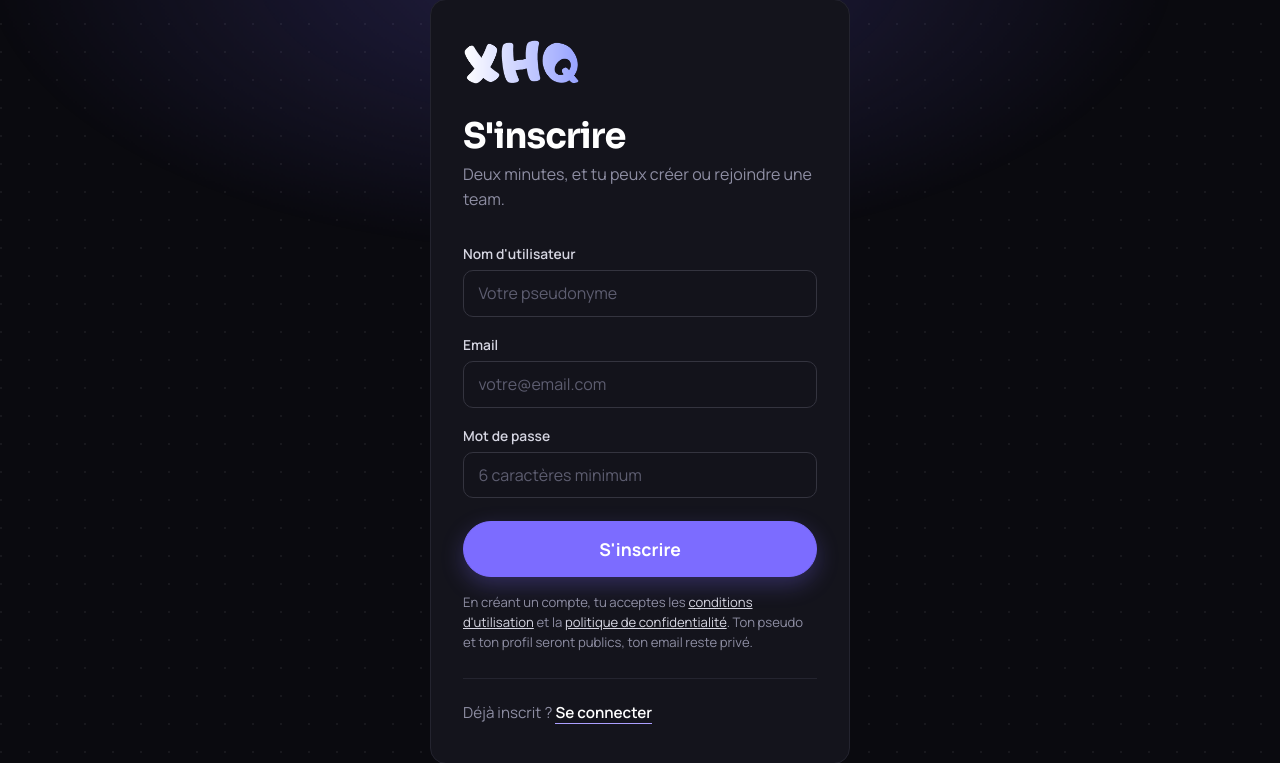
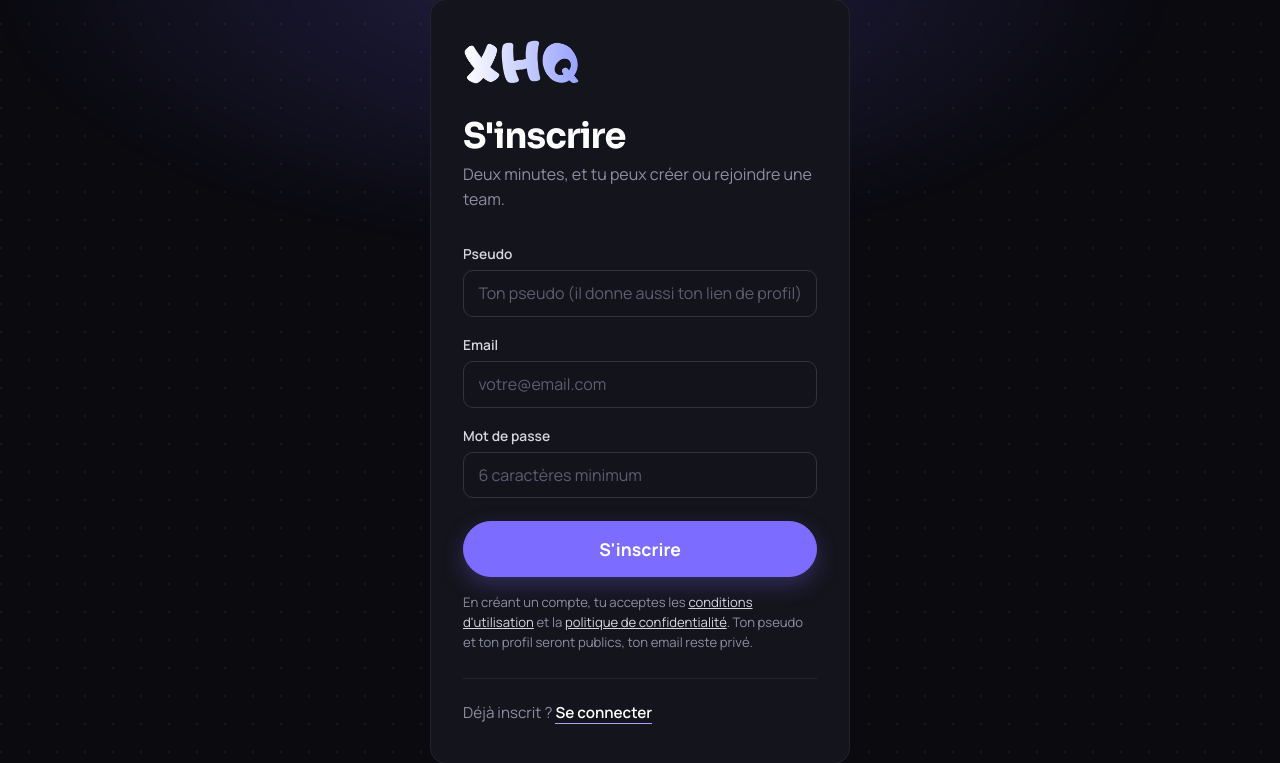
Before and after one commit to xhqtournamentsupport-crypto/tournoi-brawlstars, a Flask app: page /signup in a window 1280 px wide. Shown: the part 117-880 px from the top of the page. Run offline with Flask 3, Linux system fonts and the light colour scheme; data comes from the database, SQL or seed files in the repository.

Commit message:
Un seul nom à choisir : le pseudo, le lien @ du profil en découle automatiquement
- profil : champ « Pseudo » modifiable (3 changements, 30 jours entre deux ; majuscules libres),
  le lien /u/… se met à jour tout seul
- le préfixe « XHQ » est réservé aux admins (évite qu'un joueur se fasse passer pour l'orga)
- remise à zéro unique des compteurs de changement pour tout le monde

Co-Authored-By: Claude Opus 5.5 <noreply@anthropic.com>
Claude-Session: https://claude.ai/code/session_01MeJ8piDkAFpaiAadDwDh64

```diff
--- a/app.py
+++ b/app.py
@@ -549,6 +549,11 @@ def init_db():
     ajouter_colonne(c, 'users', 'handle', 'TEXT')
     ajouter_colonne(c, 'users', 'handle_changements', 'INTEGER DEFAULT 0')
     ajouter_colonne(c, 'users', 'handle_modifie_at', 'TEXT')
+    # Migration unique : pseudo et @identifiant ne font plus qu'un ; chacun repart avec ses 3 changements
+    if not c.execute("SELECT 1 FROM parametres WHERE cle = 'pseudo_unique'").fetchone():
+        c.execute('UPDATE users SET handle_changements = 0, handle_modifie_at = NULL')
+        c.execute("INSERT OR REPLACE INTO parametres (cle, valeur) VALUES ('pseudo_unique', '1')")
+
     for col, definition in (('logo', 'TEXT'), ('embleme', 'TEXT'), ('banniere', 'TEXT'),
                             ('banniere_pos', 'INTEGER DEFAULT 50'), ('banniere_zoom', 'INTEGER DEFAULT 100')):
         ajouter_colonne(c, 'teams', col, definition)
@@ -997,16 +1002,17 @@ def api_signup():
         return jsonify({'success': False, 'error': 'Tous les champs sont requis'}), 400
     if '@' not in email or len(email) > 120:
         return jsonify({'success': False, 'error': 'Email invalide'}), 400
+    username = re.sub(r'\s+', ' ', username).strip()
     if not 3 <= len(username) <= 20:
-        return jsonify({'success': False, 'error': "Le nom d'utilisateur doit faire entre 3 et 20 caractères"}), 400
+        return jsonify({'success': False, 'error': 'Le pseudo doit faire entre 3 et 20 caractères'}), 400
     if len(password) < 6:
         return jsonify({'success': False, 'error': 'Le mot de passe doit faire au moins 6 caractères'}), 400
 
     db = get_db()
     if db.execute('SELECT 1 FROM users WHERE lower(email) = ?', (email,)).fetchone():
         return jsonify({'success': False, 'error': 'Cet email est déjà utilisé'}), 400
-    if db.execute('SELECT 1 FROM users WHERE lower(username) = lower(?)', (username,)).fetchone():
-        return jsonify({'success': False, 'error': "Ce nom d'utilisateur est déjà pris"}), 400
+    if pseudo_refuse(db, username):
+        return jsonify({'success': False, 'error': pseudo_refuse(db, username)}), 400
     try:
         cur = db.execute(
             "INSERT INTO users (email, username, password, bio, profile_pic, solde, created_at) "
@@ -1323,29 +1329,47 @@ def info_handle(db, user_id):
     return {'restants': restants, 'prochain': prochain, 'possible': restants > 0 and not prochain}
 
 
-@app.route('/api/profil/identifiant', methods=['POST'])
+def pseudo_refuse(db, pseudo, user_id=None):
+    """Message d'erreur si ce pseudo n'est pas utilisable, sinon None."""
+    if not 3 <= len(pseudo) <= 20:
+        return 'Le pseudo doit faire entre 3 et 20 caractères'
+    est_admin_ = bool(user_id and db.execute('SELECT is_admin FROM users WHERE id = ?', (user_id,)).fetchone()['is_admin'])
+    if not est_admin_ and re.sub(r'[^a-z]', '', pseudo.lower()).startswith('xhq'):
+        return "Ce pseudo est réservé à l'équipe d'orga XHQ"
+    if db.execute('SELECT 1 FROM users WHERE lower(username) = lower(?) AND id != ?', (pseudo, user_id or 0)).fetchone():
+        return 'Ce pseudo est déjà pris'
+    return None
+
+
+@app.route('/api/profil/pseudo', methods=['POST'])
 @api_connectee
-def api_profil_identifiant():
-    db = get_db()
-    handle = texte(donnees_json(), 'handle', 40).lower().lstrip('@')
-    actuel = db.execute('SELECT handle FROM users WHERE id = ?', (session['user_id'],)).fetchone()['handle']
-    if handle == actuel:
-        return jsonify({'success': True, 'handle': handle, 'handle_info': info_handle(db, session['user_id'])}), 200
-    if not HANDLE_REGEX.match(handle) or handle.startswith('.') or handle.endswith('.') or '..' in handle:
-        return jsonify({'success': False, 'error': '3 à 20 caractères : lettres minuscules, chiffres, _ et . (pas au début ni à la fin)'}), 400
-    if handle in HANDLES_RESERVES:
-        return jsonify({'success': False, 'error': 'Cet identifiant est réservé'}), 400
-    info = info_handle(db, session['user_id'])
+def api_profil_pseudo():
+    """Un seul nom à choisir : le pseudo. Le @identifiant (lien du profil) en découle automatiquement."""
+    db = get_db()
+    uid = session['user_id']
+    pseudo = re.sub(r'\s+', ' ', texte(donnees_json(), 'pseudo', 40)).strip()
+    actuel = db.execute('SELECT username, handle FROM users WHERE id = ?', (uid,)).fetchone()
+    if pseudo == actuel['username']:
+        return jsonify({'success': True, 'username': pseudo, 'handle': actuel['handle'], 'handle_info': info_handle(db, uid)}), 200
+    erreur = pseudo_refuse(db, pseudo, uid)
+    if erreur:
+        return jsonify({'success': False, 'error': erreur}), 400
+    c = db.cursor()
+    if pseudo.lower() == actuel['username'].lower():
+        # Simple changement de majuscules : gratuit, le lien ne change pas
+        c.execute('UPDATE users SET username = ? WHERE id = ?', (pseudo, uid))
+        db.commit()
+        return jsonify({'success': True, 'username': pseudo, 'handle': actuel['handle'], 'handle_info': info_handle(db, uid)}), 200
+    info = info_handle(db, uid)
     if not info['restants']:
-        return jsonify({'success': False, 'error': 'Tu as déjà utilisé tous tes changements d\'identifiant'}), 400
+        return jsonify({'success': False, 'error': 'Tu as déjà utilisé tous tes changements de pseudo'}), 400
     if info['prochain']:
-        return jsonify({'success': False, 'error': f"Tu pourras le modifier à partir du {info['prochain']}"}), 400
-    if db.execute('SELECT 1 FROM users WHERE handle = ? AND id != ?', (handle, session['user_id'])).fetchone():
-        return jsonify({'success': False, 'error': 'Cet identifiant est déjà pris'}), 400
-    db.execute("""UPDATE users SET handle = ?, handle_changements = COALESCE(handle_changements, 0) + 1,
-                  handle_modifie_at = datetime('now') WHERE id = ?""", (handle, session['user_id']))
-    db.commit()
-    return jsonify({'success': True, 'handle': handle, 'handle_info': info_handle(db, session['user_id'])}), 200
+        return jsonify({'success': False, 'error': f"Tu pourras changer de pseudo à partir du {info['prochain']}"}), 400
+    c.execute("""UPDATE users SET username = ?, handle = NULL, handle_changements = COALESCE(handle_changements, 0) + 1,
+                 handle_modifie_at = datetime('now') WHERE id = ?""", (pseudo, uid))
+    handle = attribuer_handle(c, uid, pseudo)
+    db.commit()
+    return jsonify({'success': True, 'username': pseudo, 'handle': handle, 'handle_info': info_handle(db, uid)}), 200
 
 
 @app.route('/u/<handle>')
--- a/templates/signup.html
+++ b/templates/signup.html
@@ -39,8 +39,8 @@
 
             <form id="signup-form">
                 <div class="form-group">
-                    <label for="username">Nom d'utilisateur</label>
-                    <input type="text" id="username" name="username" placeholder="Votre pseudonyme" autocomplete="username" required minlength="3" maxlength="20">
+                    <label for="username">Pseudo</label>
+                    <input type="text" id="username" name="username" placeholder="Ton pseudo (il donne aussi ton lien de profil)" autocomplete="username" required minlength="3" maxlength="20">
                 </div>
                 <div class="form-group">
                     <label for="email">Email</label>
```
Also changed, not shown: templates/profil.html (+31 -19 lines).
